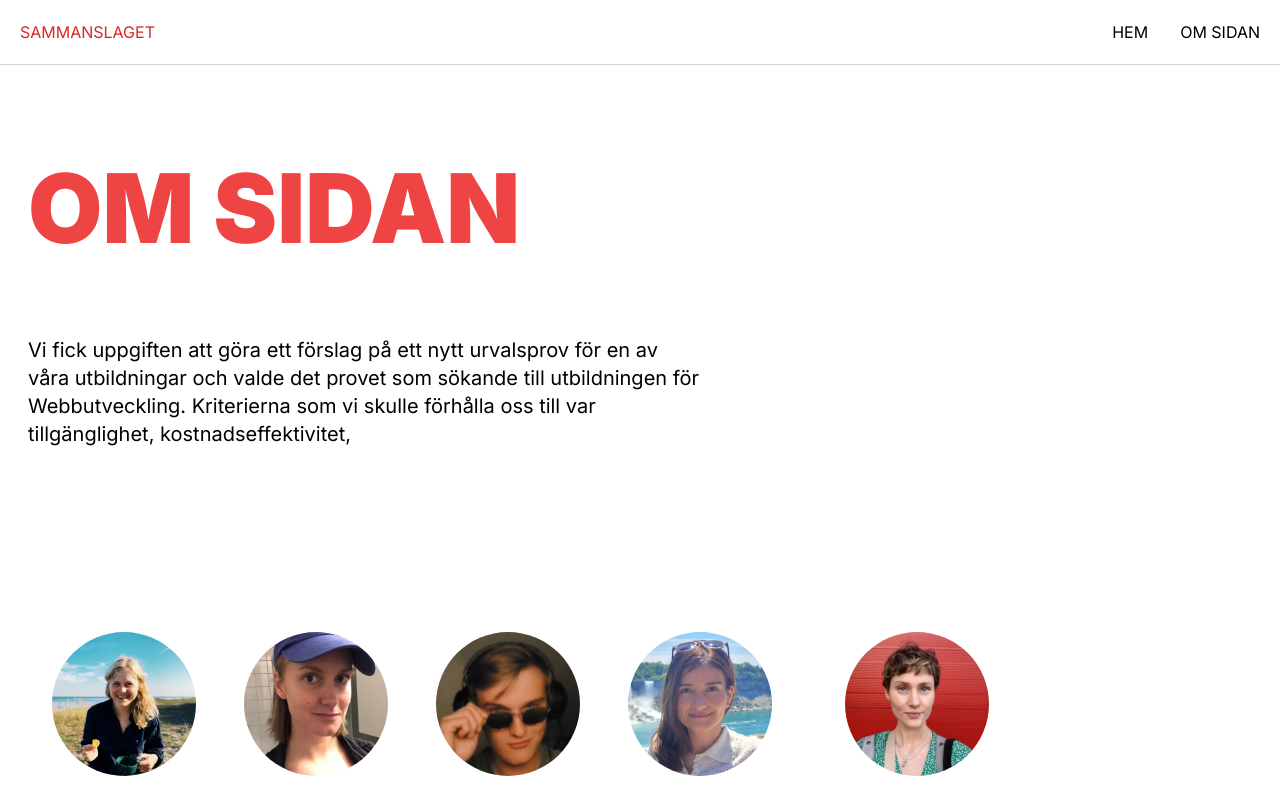
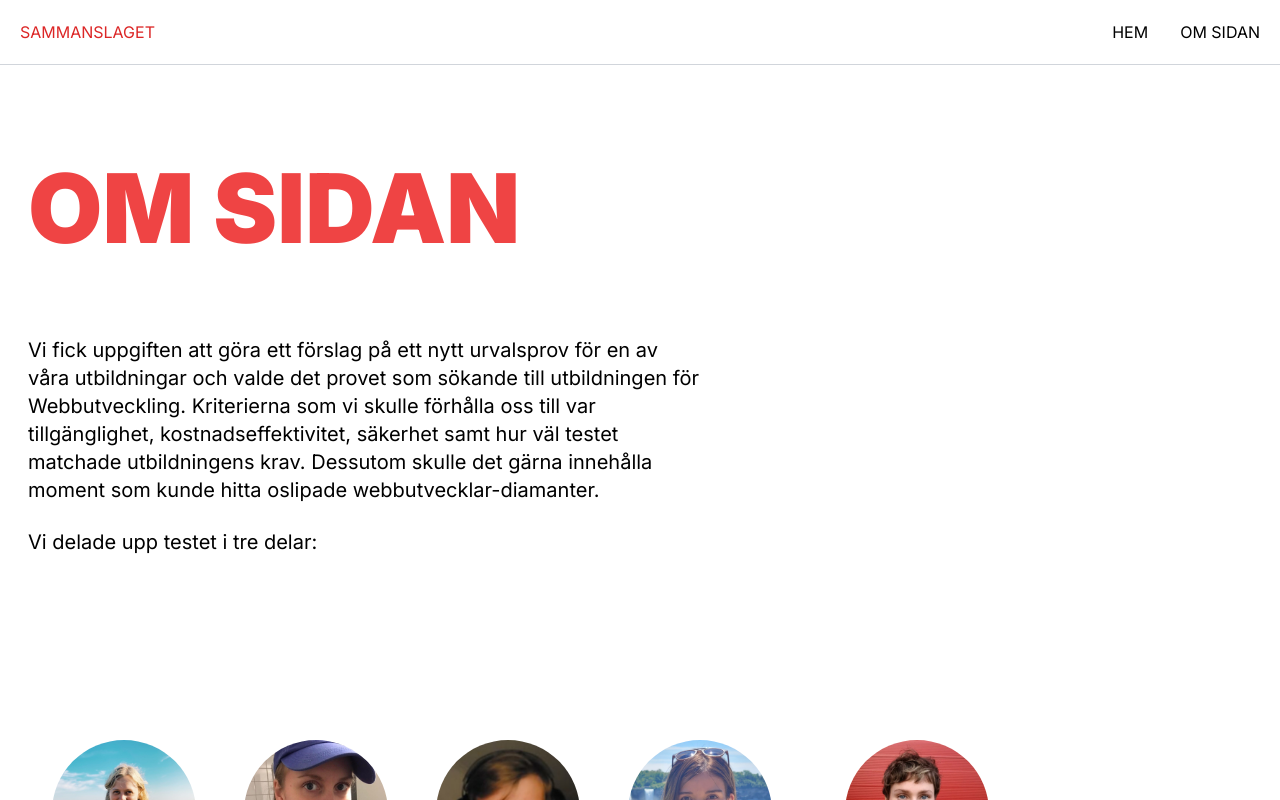
Before and after one commit to AnnaBrum/Sammanslaget, a Next.js app: page /about in a window 1280 px wide. Shown: the top 800 px of the page. Built offline with nearby package versions, Linux system fonts and the light colour scheme.

Commit message:
Update page.jsx

```diff
--- a/src/app/about/page.jsx
+++ b/src/app/about/page.jsx
@@ -9,12 +9,19 @@ export default function About() {
             om sidan
           </h2>
           <p className="text-xl max-w-2xl">
-            Vi fick uppgiften att göra ett förslag på ett nytt urvalsprov för en av våra utbildningar och valde det provet som sökande till utbildningen för Webbutveckling. Kriterierna som vi skulle förhålla oss till var tillgänglighet, kostnadseffektivitet,
+            Vi fick uppgiften att göra ett förslag på ett nytt urvalsprov för en
+            av våra utbildningar och valde det provet som sökande till
+            utbildningen för Webbutveckling. Kriterierna som vi skulle förhålla
+            oss till var tillgänglighet, kostnadseffektivitet, säkerhet samt hur
+            väl testet matchade utbildningens krav. Dessutom skulle det gärna
+            innehålla moment som kunde hitta oslipade webbutvecklar-diamanter.
           </p>
+          <br />
+          <p className="text-xl max-w-2xl">Vi delade upp testet i tre delar:</p>
+
         </div>
 
         <div className="flex flex-wrap">
-
           <Infocard
             profileimg={"anna.jpeg"}
             name="Anna Brumark"
```
